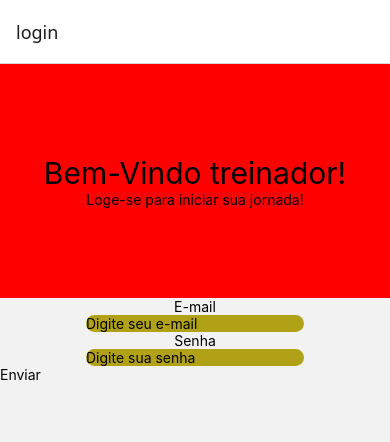
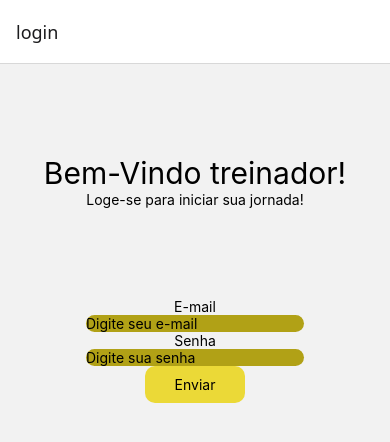
Before and after one commit to CaiqueS-araujo/React-navite-final, a React Native app: screen /login in a window 390 px wide. Shown: the top 442 px of the page. Built offline with nearby package versions, Linux system fonts and the light colour scheme.

Commit message:
Login's function v2.0

```diff
--- a/package.json
+++ b/package.json
@@ -13,6 +13,7 @@
     "@react-native-async-storage/async-storage": "2.2.0",
     "@react-navigation/native": "^7.3.3",
     "@react-navigation/native-stack": "^7.17.5",
+    "axios": "^1.18.1",
     "expo": "~54.0.34",
     "expo-font": "~14.0.12",
     "expo-status-bar": "~3.0.9",
--- a/src/Components/FormLogin/index.tsx
+++ b/src/Components/FormLogin/index.tsx
@@ -4,6 +4,11 @@ import FormLabel from '../FormLabel';
 import { FormInput } from '../FormInput';
 import Error from '../ErrorMessage';
 import PressablePattern from '../Pressable';
+import { useNavigation } from '@react-navigation/native';
+import { AppNavigation } from '../../Routes/routes';
+import { SubmtitLogin } from '../../Data/LoginApi';
+import { Alert } from 'react-native';
+import AsyncStorage from '@react-native-async-storage/async-storage';
 
  export type LoginFormData = {
   email:string,
@@ -17,6 +22,27 @@ export  function FormLogin() {
     handleSubmit,
     formState: { errors }
 } = useForm<LoginFormData>();
+
+const nav = useNavigation<AppNavigation>();
+
+
+const  onSubmit = async (data: LoginFormData) => {
+  try{
+    const result = await SubmtitLogin({
+      username: data.email,
+      password: data.password,
+    });
+
+    await AsyncStorage.setItem('tokem', result.token);
+    setIsLogged(true);
+
+    nav.navigate('home');
+  }
+  catch(error){
+    Alert.alert('Erro!','Credenciais incorretas!');
+    console.log(error);
+  }
+};
 
   return (
     <>
@@ -41,7 +67,7 @@ export  function FormLogin() {
           autoCapitalize='none'/>
         <Error errors={errors}/>
 
-      <PressablePattern message='Enviar'/>
+      <PressablePattern message='Enviar' onPressFunc={handleSubmit(onSubmit)}/>
     </>
   )
 }
--- a/src/Components/Pressable/index.tsx
+++ b/src/Components/Pressable/index.tsx
@@ -4,11 +4,12 @@ import * as S from './style'
 
 type PropsType = {
     message: string,
+    onPressFunc: () => void,
 }
 
-export default function PressablePattern({message}: PropsType) {
+export default function PressablePattern({message, onPressFunc}: PropsType) {
   return (
-    <S.Pressable>
+    <S.Pressable onPress={onPressFunc}>
         <S.PressableText>{message}</S.PressableText>
     </S.Pressable>
   )
--- a/src/Components/Pressable/style.ts
+++ b/src/Components/Pressable/style.ts
@@ -1,9 +1,15 @@
 import styled from "styled-components/native"
 
-export const Pressable = styled.Pressable((theme) => ({
+export const Pressable = styled.Pressable(({theme}) => ({
+    backgroundColor: theme.LightMode.YellowPattern.colors.strongText,
+    alignSelf: 'center',
+    borderRadius: theme.radii.m,
+    paddingLeft: theme.size.m,
+    paddingRight: theme.size.m,
+    paddingTop: theme.size.xs,
+    paddingBottom: theme.size.xs,
 
 }));
 
 export const PressableText = styled.Text((theme) => ({
-
 }))
--- /dev/null
+++ b/src/Data/LoginApi.ts
@@ -0,0 +1,17 @@
+import axios from "axios"
+import { Platform } from "react-native";
+
+type BaseLogin = {
+    username: string,
+    password: string,
+}
+
+const LoginApi =  axios.create({
+    baseURL: 'https://api-de-login-s1up.onrender.com',
+})
+
+export async function SubmtitLogin(user: BaseLogin) {
+  const response = await LoginApi.post('/login', user);
+
+  return response.data;
+}
--- a/src/Pages/Login/styles.ts
+++ b/src/Pages/Login/styles.ts
@@ -3,7 +3,6 @@ import styled from "styled-components/native"
 
 export const Titles = styled.View(({theme}) => ({
     flex: 0.3,
-    backgroundColor: 'red',
     justifyContent: 'center',
     alignItems: 'center',
 }));
--- a/src/Routes/routes.tsx
+++ b/src/Routes/routes.tsx
@@ -1,5 +1,7 @@
 import React, { useContext } from 'react';
 import { createNativeStackNavigator } from '@react-navigation/native-stack';
+import { NativeStackNavigationProp } from '@react-navigation/native-stack';
+
 import { LoginContext } from '../Context/LoginProvider';
 
 import Quiz from '../Pages/Quiz';
@@ -15,13 +17,15 @@ export type RootStackParamList = {
   games: undefined;
 };
 
-const Stack = createNativeStackNavigator<RootStackParamList>();
+export type AppNavigation = NativeStackNavigationProp<RootStackParamList>;
+
+export const Stack = createNativeStackNavigator<RootStackParamList>();
 
 export function Routes() {
   const context = useContext(LoginContext);
 
   if (!context) {
-    throw new Error("LoginContext deve ser usado com o LoginProvider");
+    throw new Error('LoginContext deve ser usado com o LoginProvider');
   }
 
   const { loading, isLogged } = context;
@@ -33,10 +37,10 @@ export function Routes() {
   return (
     <Stack.Navigator initialRouteName="login">
       {isLogged ? (
-      <>
-        <Stack.Screen name="quiz" component={Quiz} />
-        <Stack.Screen name="home" component={Home} />
-      </>
+        <>
+          <Stack.Screen name="home" component={Home} />
+          <Stack.Screen name="quiz" component={Quiz} />
+        </>
       ) : (
         <Stack.Screen name="login" component={Login} />
       )}
```
Also changed, not shown: src/Data/api.ts (deleted), 2 other files (tests, documents, lock files or other folders).
